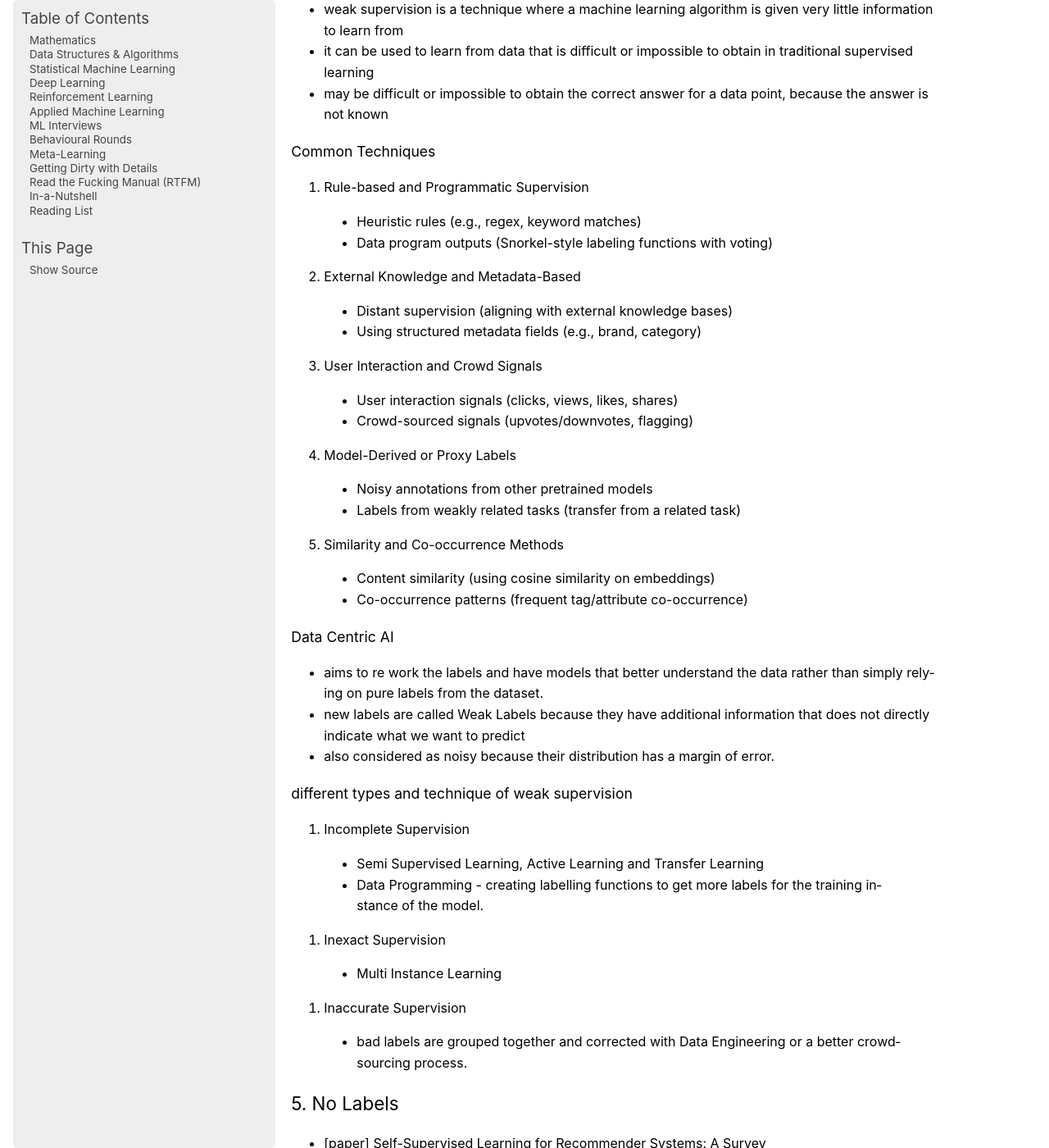
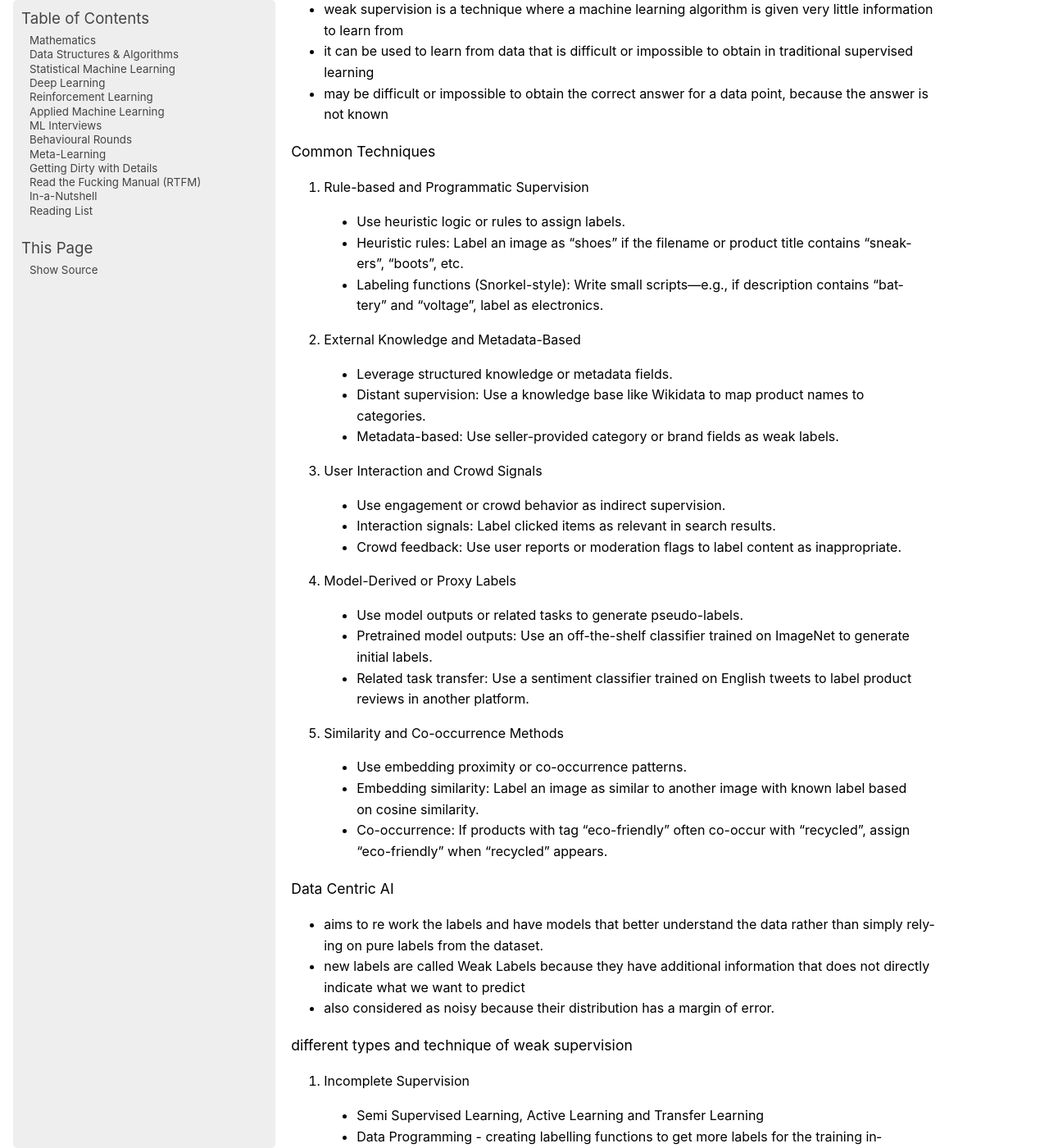
Before and after one commit to uselesstechjunks/leetcode, a Sphinx documentation site: the page built from docs/source/applied/practical/datatech.rst, in a window 1280 px wide and 1400 px high, scrolled down 6348 px. Shown: the whole window at 82% size. Built offline with Sphinx 7.4.7, drawn with Linux system fonts in a browser that asks for light colours; pages that are not in the unit, such as notebooks, are missing from menus.

Commit message:
Update datatech.rst

```diff
--- a/docs/source/applied/practical/datatech.rst
+++ b/docs/source/applied/practical/datatech.rst
@@ -187,24 +187,29 @@ Objective
 Common Techniques
 ^^^^^^^^^^^^^^^^^^^^^^^^^^^^^^^^^^^^^^^^^^^^^^^^^^^^^^^^^^^^^^^^^^^^^^^
 1. Rule-based and Programmatic Supervision
-	- Heuristic rules (e.g., regex, keyword matches)
-	- Data program outputs (Snorkel-style labeling functions with voting)
+	- Use heuristic logic or rules to assign labels.
+	- Heuristic rules: Label an image as “shoes” if the filename or product title contains “sneakers”, “boots”, etc.
+	- Labeling functions (Snorkel-style): Write small scripts—e.g., if description contains "battery" and "voltage", label as electronics.
 
 2. External Knowledge and Metadata-Based
-	- Distant supervision (aligning with external knowledge bases)
-	- Using structured metadata fields (e.g., brand, category)
+	- Leverage structured knowledge or metadata fields.
+	- Distant supervision: Use a knowledge base like Wikidata to map product names to categories.
+	- Metadata-based: Use seller-provided category or brand fields as weak labels.
 
 3. User Interaction and Crowd Signals
-	- User interaction signals (clicks, views, likes, shares)
-	- Crowd-sourced signals (upvotes/downvotes, flagging)
+	- Use engagement or crowd behavior as indirect supervision.
+	- Interaction signals: Label clicked items as relevant in search results.
+	- Crowd feedback: Use user reports or moderation flags to label content as inappropriate.
 
 4. Model-Derived or Proxy Labels
-	- Noisy annotations from other pretrained models
-	- Labels from weakly related tasks (transfer from a related task)
+	- Use model outputs or related tasks to generate pseudo-labels.
+	- Pretrained model outputs: Use an off-the-shelf classifier trained on ImageNet to generate initial labels.
+	- Related task transfer: Use a sentiment classifier trained on English tweets to label product reviews in another platform.
 
 5. Similarity and Co-occurrence Methods
-	- Content similarity (using cosine similarity on embeddings)
-	- Co-occurrence patterns (frequent tag/attribute co-occurrence)
+	- Use embedding proximity or co-occurrence patterns.
+	- Embedding similarity: Label an image as similar to another image with known label based on cosine similarity.
+	- Co-occurrence: If products with tag "eco-friendly" often co-occur with “recycled”, assign “eco-friendly” when “recycled” appears.
 
 Data Centric AI
 ^^^^^^^^^^^^^^^^^^^^^^^^^^^^^^^^^^^^^^^^^^^^^^^^^^^^^^^^^^^^^^^^^^^^^^^
```
